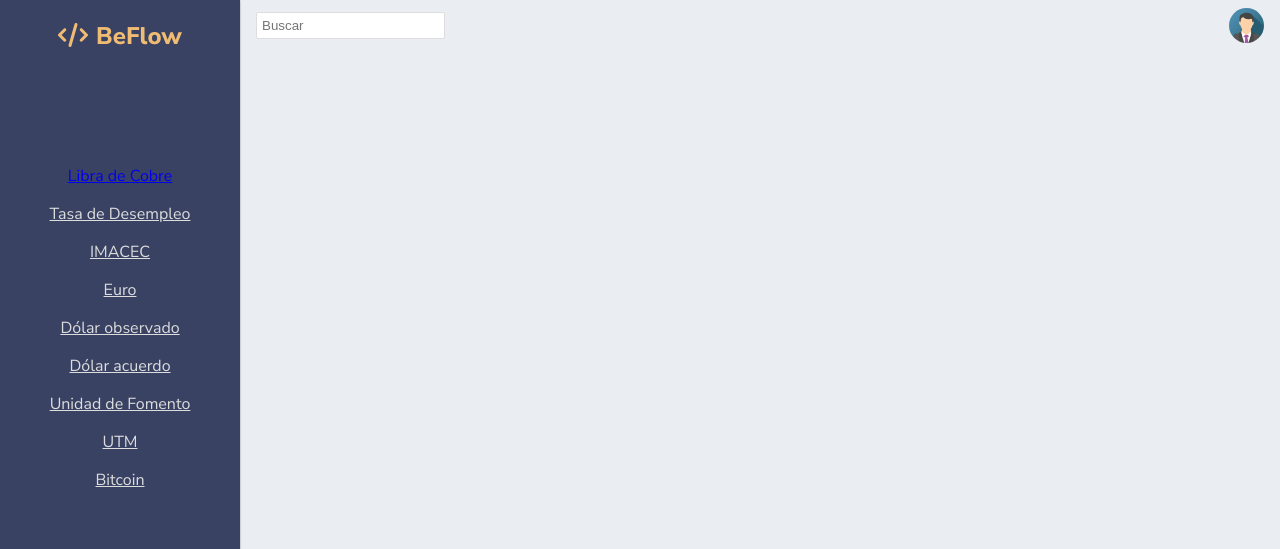
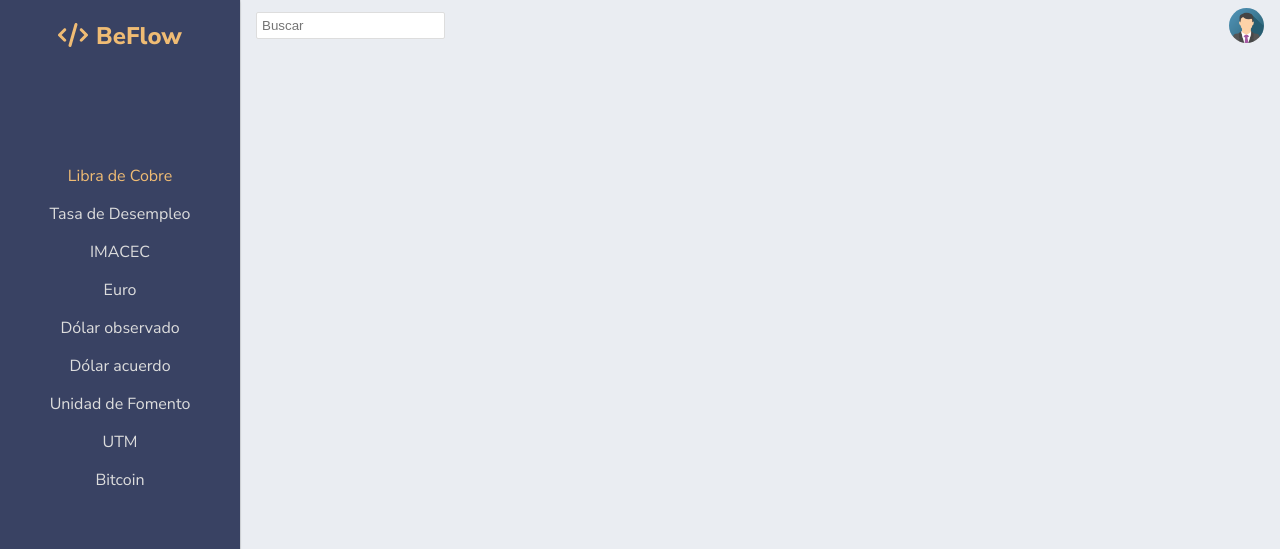
Before and after one commit to J-aros/frontend-coding-challenge, a React (Vite) app: page / in a window 1280 px wide. Shown: the top 549 px of the page. Built offline with nearby package versions, Linux system fonts and the light colour scheme.

Commit message:
style: add styles for links active on sidebar

```diff
--- a/src/components/Layout/Sidebar/Sidebar.module.css
+++ b/src/components/Layout/Sidebar/Sidebar.module.css
@@ -6,8 +6,6 @@
   width: 15rem;
   position: fixed;
   overflow-y: auto;
-  /* transform: translateX(-245px);
-  transition: all 0.6s ease-in-out; */
   box-shadow: 0 2px 2px 0 rgba(0, 0, 0, 0.16), 0 0 0 1px rgba(0, 0, 0, 0.08);
   z-index: 200;
   background-color: #394263;
@@ -15,11 +13,7 @@
 
 .sidenav__logo {
   text-align: center;
-  color: #f0bc74
-}
-
-.sidenav.active {
-  transform: translateX(0);
+  color: #f0bc74;
 }
 
 .sidenav__close-icon {
@@ -41,13 +35,19 @@
 }
 
 .sidenav__list_item {
+  text-decoration: none;
   padding: 0.5rem;
   color: #ddd;
   text-align: center;
   font-size: 1rem;
   line-height: 1, 5rem;
   letter-spacing: normal;
+}
 
+.sidenav__list_item_active {
+  text-decoration: none;
+  color: #f0bc74;
+  cursor: pointer;
 }
 
 .sidenav__icon {
```
